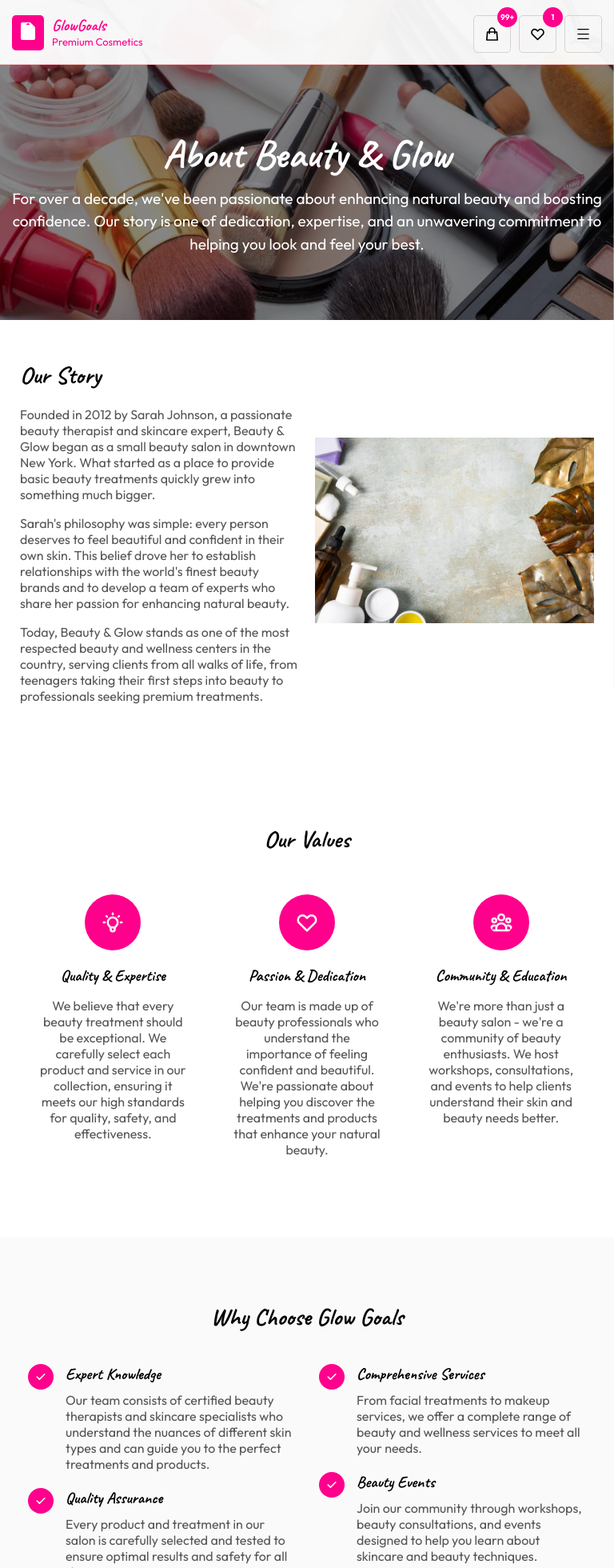
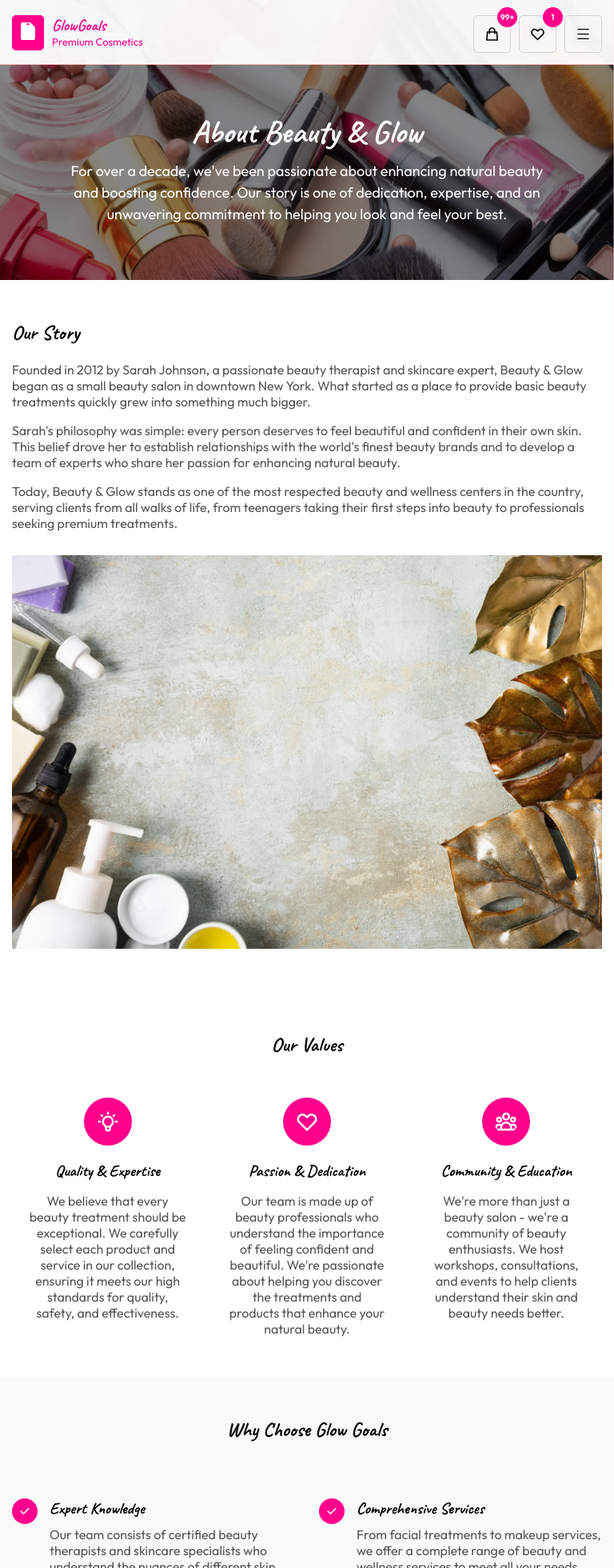
Before and after one commit to Dev-KoSi/glowgoals, a React (Vite) app: page /about in a window 768 px wide. Shown: the top 1960 px of the page at 80% size. Built offline with nearby package versions, Linux system fonts and the light colour scheme.

Commit message:
Added(About page): [Tablet responsiveness]

```diff
--- a/src/styles/About.css
+++ b/src/styles/About.css
@@ -142,14 +142,6 @@
         height: 300px;
     }
 
-    .about-container .overlay{
-        color: white;
-        text-align: center;
-        z-index: 10;
-        position: relative;
-        top: 10%;
-    }
-
     .about-container .overlay :first-child{
         font-size: 35px;
     }
@@ -199,3 +191,52 @@
         display: block;
     }
 }
+
+/* FOR TABLET */
+
+@media screen and (min-width: 481px) and (max-width: 900px) {
+    .about-container .top-display{
+        height: 350px;
+    }
+
+    .about-container .overlay :first-child{
+        font-size: 40px;
+    }
+
+    .about-container .overlay .txt {
+        max-width: 600px;
+        font-size: 18px;
+    }
+
+    .about-container .our-story{
+        grid-template-columns: 1fr;
+        padding: 50px 15px;
+        gap: 30px;
+    }
+
+    .about-container .story .head{
+        font-size: 25px;
+    }
+
+    .about-container .our-values{
+        padding: 50px 15px;
+    }
+
+    .about-container .our-values #head{
+        font-size: 25px;
+        margin-bottom: 50px;
+    }
+
+    .about-container .value svg{
+        padding: 15px;
+    }
+
+    .about-container .why-us{
+        padding: 50px 15px;
+    }
+
+    .about-container .why-us #head{
+        font-size: 25px;
+        margin-bottom: 50px;
+    }
+}
```
